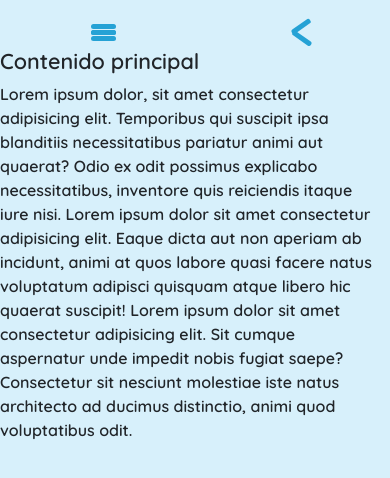
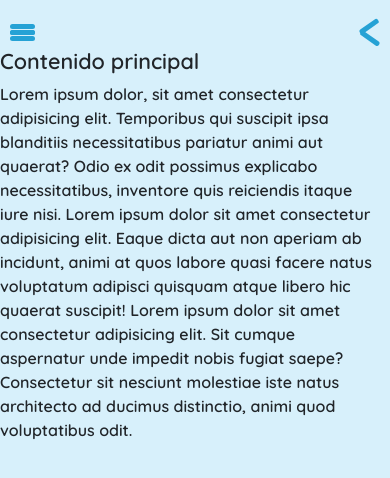
Before and after one commit to PabloEmv/SideBars-TenSe-as, a plain HTML site: page index.html in a window 390 px wide. Drawn offline with nearby package versions, Linux system fonts and the light colour scheme.

Commit message:
bug fixed

```diff
--- a/animated_button_sb_left.css
+++ b/animated_button_sb_left.css
@@ -9,14 +9,14 @@
     -moz-transform: rotate(0deg);
     -o-transform: rotate(0deg);
     transform: rotate(0deg);
-    -webkit-transition: .5s ease-in-out;
-    -moz-transition: .5s ease-in-out;
-    -o-transition: .5s ease-in-out;
-    transition: .5s ease-in-out;
+    transition: 0.5s;
     cursor: pointer;
     left: 75px;
+    top: 12px;
   }
 
+
+  /* animación */
   .nav-icon span{
     display: block;
     position: absolute;
@@ -35,9 +35,7 @@
     -o-transition: .25s ease-in-out;
     transition: .25s ease-in-out;
   }
-  .bx-x {
-    left: 240px;
-  }
+
 
   .nav-icon span:nth-child(1) {
     top: 10px;
@@ -76,3 +74,16 @@
     width: 0%;
     left: 50%;
   }
+
+  .bx-x {
+    left: 240px;
+  }
+
+  @media screen and (max-width: 768px) {
+    .nav-icon{
+    left: 10px;
+    }
+    .bx-x {
+      left: -10px;
+    }
+  }
--- a/animated_button_sb_right.css
+++ b/animated_button_sb_right.css
@@ -5,9 +5,10 @@
     width: 1.6em;
     padding: 0.5em;
     position: relative;
-    right: 60px;
+    right: 72px;
     cursor: pointer;
     top: 5px;
+    transition: 0.5s;
   }
 
   .left-bar {
@@ -67,5 +68,14 @@
   }
 
   .bx-x2 {
-    right: -36px;
+    right: 240px;
   }
+
+  @media screen and (max-width: 768px) {
+    .arrow-icon {
+      right: 8px;
+    }
+    .bx-x2 {
+      right: 72px;
+    }
+  }
--- a/index.html
+++ b/index.html
@@ -5,6 +5,7 @@
   <meta charset="utf-8" />
   <meta name="viewport" content="width=device-width, initial-scale=1" />
   <title>TenSeñas | Tablero</title>
+  <link rel="shortcut icon" href="./img/Logo_TenSeñas.svg" type="image/x-icon">
   <link href="https://cdn.jsdelivr.net/npm/bootstrap@5.0.0-beta1/dist/css/bootstrap.min.css" rel="stylesheet" />
   <link href="https://cdn.jsdelivr.net/npm/boxicons@latest/css/boxicons.min.css" rel="stylesheet" />
 
@@ -19,7 +20,7 @@
 
 <body id="body-pd">
   <header class="header" id="header">
-    <div class="header_toggle bx-x">
+    <div class="header_toggle">
 
       <!--button left sidebar-->
 
--- a/index.js
+++ b/index.js
@@ -46,9 +46,6 @@ document.addEventListener("DOMContentLoaded", function (event) {
         // agrega padding al body
         bodypd.classList.toggle("body-pd2");
         // agrega padding al header
-        headerpd.classList.toggle("body-pd2");
-
-
       });
     }
   };
--- a/sidebar_left.css
+++ b/sidebar_left.css
@@ -54,7 +54,6 @@ a {
   position: relative;
   color: var(--first-color-light);
   margin-bottom: 1.5rem;
-
   transition: 0.3s;
 }
 
--- a/sidebar_right.css
+++ b/sidebar_right.css
@@ -12,7 +12,7 @@
   z-index: var(--z-fixed);
 }
 
-
+/* contenido de la sidebar */
 .user_img {
   font-size: 35px;
 }
--- a/style.css
+++ b/style.css
@@ -2,9 +2,26 @@
 /* importamos la fuente que ocupemos */
 @import url('https://fonts.googleapis.com/css2?family=Quicksand:wght@600&display=swap');
 
+::-webkit-scrollbar {
+  width: 8px;
+}
+
+/* Track */
+::-webkit-scrollbar-track {
+  background: var(--first-color)
+}
+
+/* Handle */
+::-webkit-scrollbar-thumb {
+  background: #11678a;
+}
+
+/* Handle on hover */
+::-webkit-scrollbar-thumb:hover {
+  background: #0f4a61;
+}
 
 :root {
-  font-family: 'Lato', sans-serif;
 font-family: 'Quicksand', sans-serif;
   --header-height: 3rem;
   --nav-width: 68px;
@@ -24,7 +41,6 @@ font-family: 'Quicksand', sans-serif;
   display: flex;
   align-items: center;
   justify-content: space-between;
-  padding: 0 1rem;
   background-color: var(--white-color);
   z-index: var(--z-fixed);
   transition: 0.5s;
```
